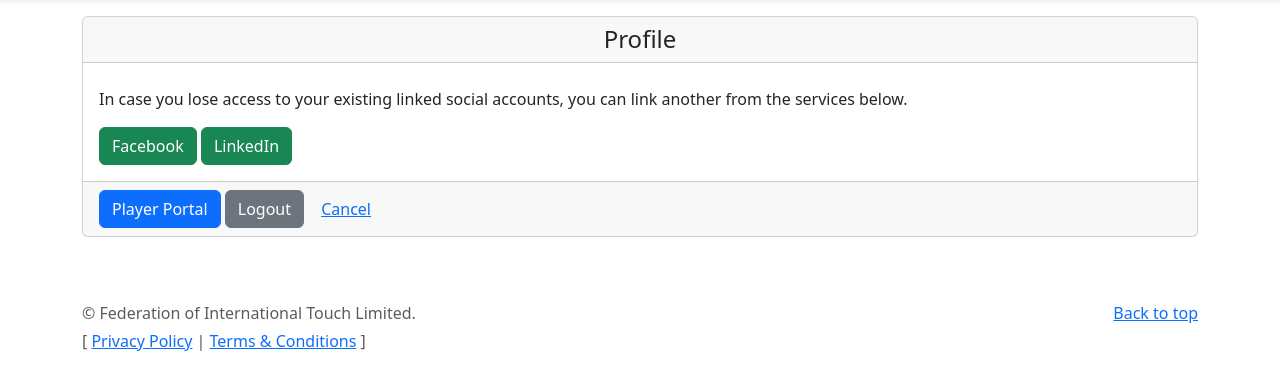
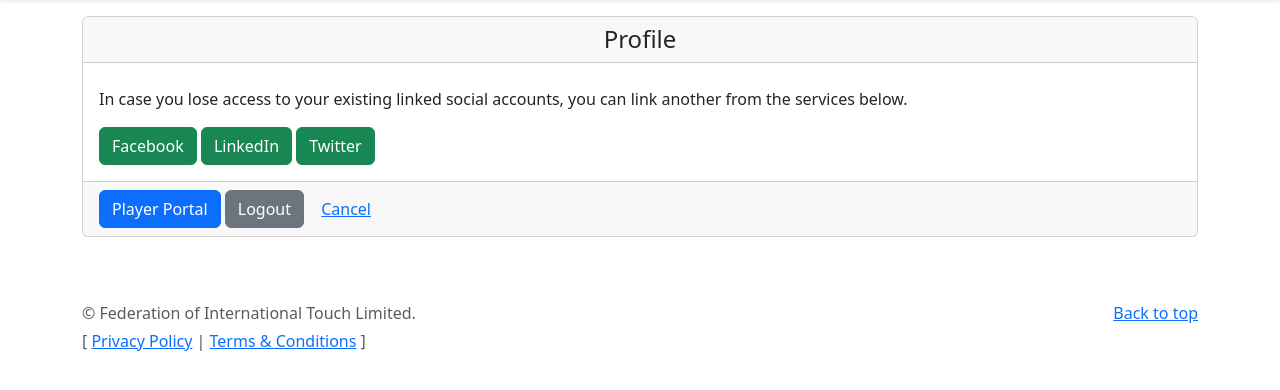
Before and after one commit to internationaltouch/fit_tournaments, a Django app: page /accounts/profile/ in a window 1280 px wide. Shown: the part 56-446 px from the top of the page. Run offline with Django 3.2, Linux system fonts and the light colour scheme; a user stored in the database is signed in; some libraries are stand-ins or nearby versions.

Commit message:
add twitter as a social auth backend

```diff
--- a/project/settings.py
+++ b/project/settings.py
@@ -193,9 +193,13 @@ SOCIAL_AUTH_LINKEDIN_OAUTH2_EXTRA_DATA = [
     ("emailAddress", "email_address"),
 ]
 
+SOCIAL_AUTH_TWITTER_KEY = env("TWITTER_KEY", default="")
+SOCIAL_AUTH_TWITTER_SECRET = env("TWITTER_SECRET", default="")
+
 AUTHENTICATION_BACKENDS = (
     "social_core.backends.facebook.FacebookOAuth2",
     "social_core.backends.linkedin.LinkedinOAuth2",
+    "social_core.backends.twitter.TwitterOAuth",
     "django.contrib.auth.backends.ModelBackend",
     "guardian.backends.ObjectPermissionBackend",
 )
--- a/templates/registration/login.html
+++ b/templates/registration/login.html
@@ -11,6 +11,9 @@
 
         {% url 'social:begin' 'linkedin-oauth2' as linkedin_url %}
         {% bootstrap_button "LinkedIn" button_type="link" href=linkedin_url %}
+
+        {% url 'social:begin' 'twitter' as twitter_url %}
+        {% bootstrap_button "Twitter" button_type="link" href=twitter_url %}
     {% endbuttons %}
     <p>If you do not have an account yet, one will be provided when you're redirected back.</p>
 {% endblock card_body %}
--- a/userprofile/templates/profile.html
+++ b/userprofile/templates/profile.html
@@ -19,6 +19,11 @@
             {% if "linkedin-oauth2" in backends.not_associated %}
                 {% url "social:begin" "linkedin-oauth2" as linkedin_url %}
                 {% bootstrap_button "LinkedIn" button_type="link" href=linkedin_url button_class="btn-success" %}
+            {% endif %}
+
+            {% if "twitter" in backends.not_associated %}
+                {% url "social:begin" "twitter" as twitter_url %}
+                {% bootstrap_button "Twitter" button_type="link" href=twitter_url button_class="btn-success" %}
             {% endif %}
         {% endbuttons %}
     {% endif %}
```
